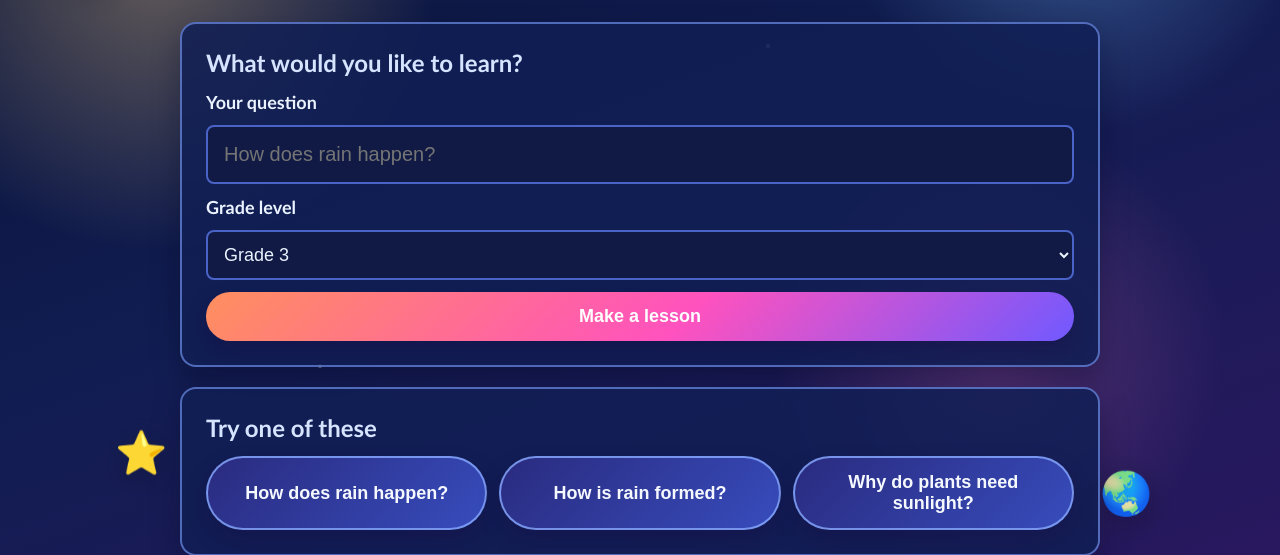
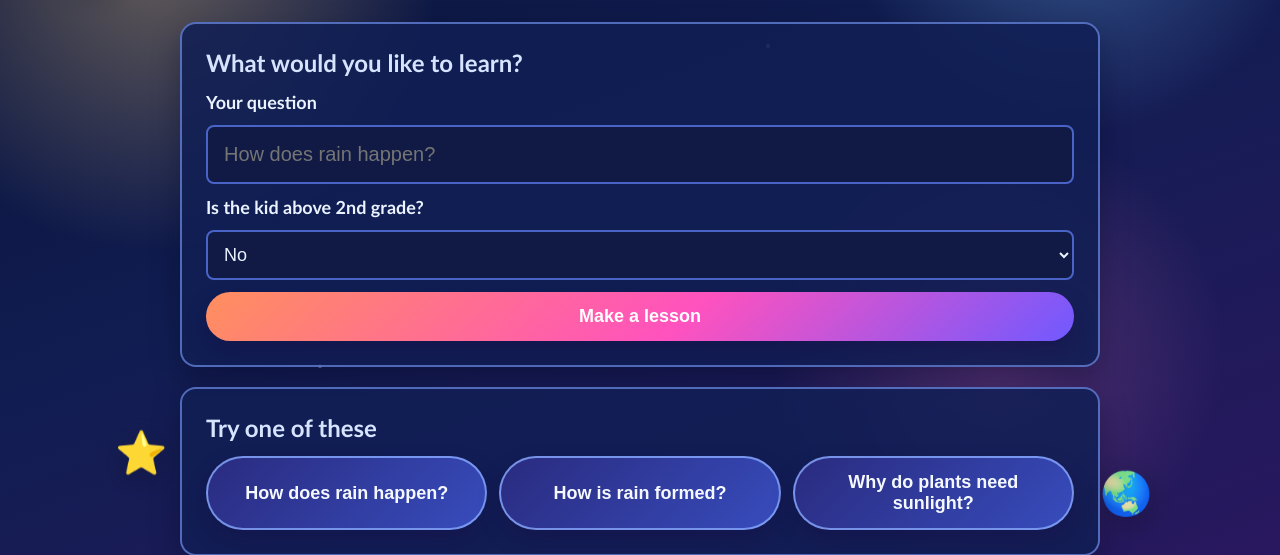
Before and after one commit to Mahadev7B/howstuffworks-forkids, a Flask app: page / in a window 1280 px wide. Shown: the part 194-749 px from the top of the page. Run offline with Flask 3, Linux system fonts and the light colour scheme; parts of the project's set-up code (start-up, migrations or seed data) failed here and were passed over.

Commit message:
Use above-2nd-grade yes/no input for puzzle difficulty

```diff
--- a/app.py
+++ b/app.py
@@ -76,10 +76,7 @@ def puzzle():
 @app.route("/animation", methods=["POST"])
 def animation():
     question = request.form.get("question", "").strip()
-    grade = request.form.get("grade", type=int)
-    if grade is None:
-        grade = 3
-    grade = max(1, min(grade, 6))
+    above_second = request.form.get("above_second", "").strip().lower() in {"yes", "true", "1", "on"}
     if not question:
         return redirect(url_for("home"))
 
@@ -113,7 +110,7 @@ def animation():
         },
         scenes=scenes,
         audio=audio,
-        grade=grade,
+        above_second=above_second,
         improvements=improvements,
         error_message=" ".join(response.messages) if response.messages else None,
         reused=response.reused,
--- a/templates/index.html
+++ b/templates/index.html
@@ -41,14 +41,10 @@
             autocomplete="off"
             required
           >
-          <label for="grade">Grade level</label>
-          <select id="grade" name="grade">
-            <option value="1">Grade 1</option>
-            <option value="2">Grade 2</option>
-            <option value="3" selected>Grade 3</option>
-            <option value="4">Grade 4</option>
-            <option value="5">Grade 5</option>
-            <option value="6">Grade 6</option>
+          <label for="above_second">Is the kid above 2nd grade?</label>
+          <select id="above_second" name="above_second">
+            <option value="no" selected>No</option>
+            <option value="yes">Yes</option>
           </select>
           <button type="submit">Make a lesson</button>
           <p class="loading-message" aria-live="polite">Generating lesson, images, and narration...</p>
@@ -61,7 +57,7 @@
           {% for example in examples %}
             <form action="{{ url_for('animation') }}" method="post" class="question-form">
               <input type="hidden" name="question" value="{{ example }}">
-              <input type="hidden" name="grade" class="grade-hidden" value="3">
+              <input type="hidden" name="above_second" class="above-second-hidden" value="no">
               <button class="example-button" type="submit">{{ example }}</button>
               <p class="loading-message" aria-live="polite">Generating lesson, images, and narration...</p>
             </form>
@@ -76,7 +72,7 @@
       const puzzleTitle = document.getElementById("launch-puzzle-title");
       const puzzleQuestion = document.getElementById("launch-puzzle-question");
       const puzzleAnswer = document.getElementById("launch-puzzle-answer");
-      const gradeSelect = document.getElementById("grade");
+      const aboveSecondSelect = document.getElementById("above_second");
       const puzzles = [
         {
           title: "Pizza Planet Puzzle",
@@ -111,9 +107,9 @@
             button.textContent = "Generating...";
           }
 
-          const gradeHidden = form.querySelector(".grade-hidden");
-          if (gradeHidden && gradeSelect) {
-            gradeHidden.value = gradeSelect.value;
+          const aboveSecondHidden = form.querySelector(".above-second-hidden");
+          if (aboveSecondHidden && aboveSecondSelect) {
+            aboveSecondHidden.value = aboveSecondSelect.value;
           }
 
           showLaunchPuzzle();
```
Also changed, not shown: templates/animation.html (+4 -4 lines).
